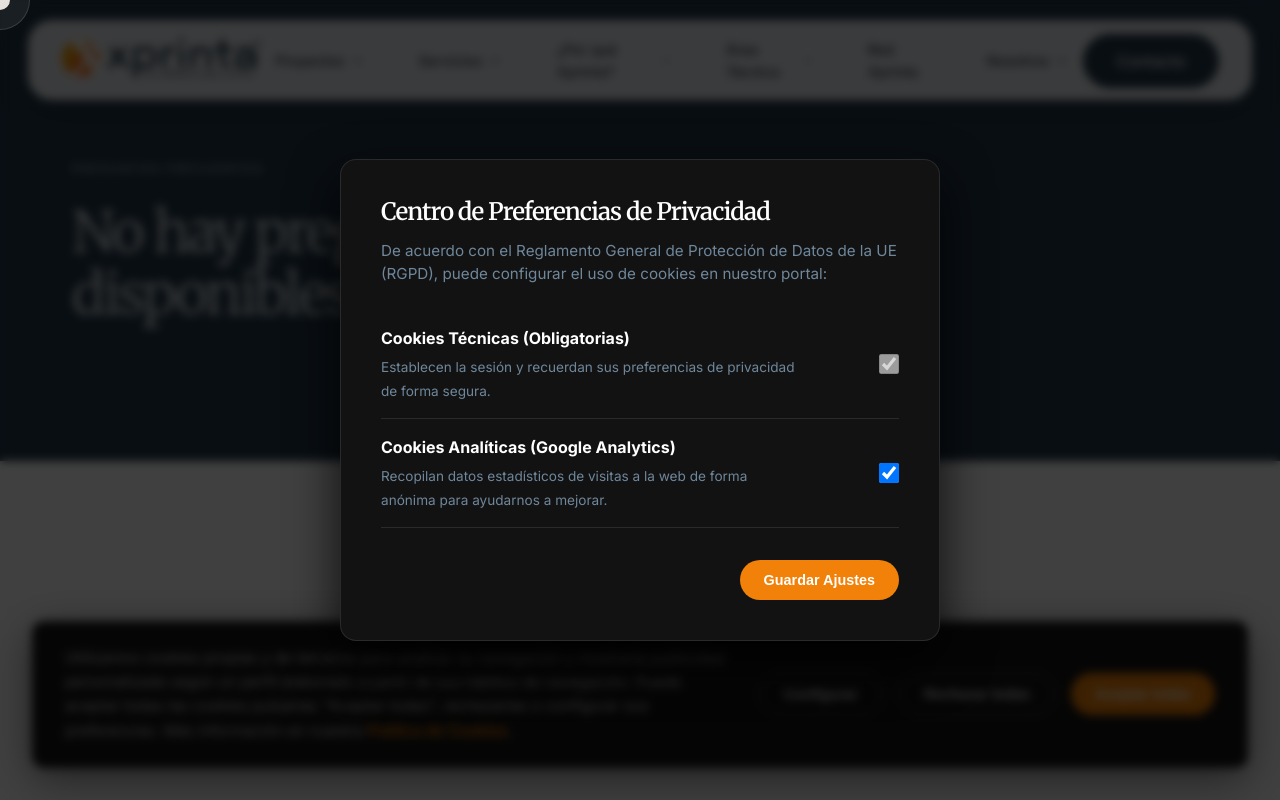
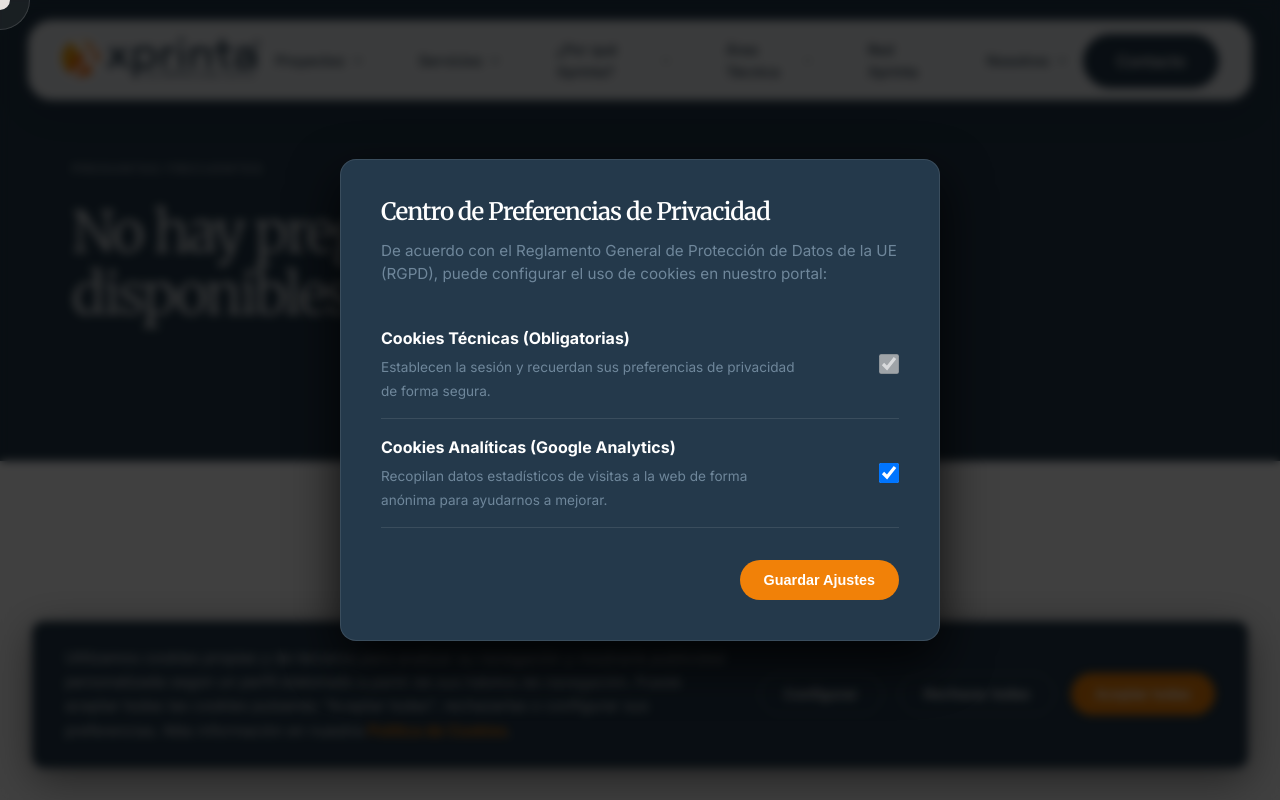
Before and after one commit to desarrolloxprinta/xprintapro, a website built with Vite: page faq.html in a window 1280 px wide. Both pictures are taken after a click on the button "Configurar". Shown: the top 800 px of the page. Built offline with nearby package versions, Linux system fonts and the light colour scheme; some packages are replaced by stand-ins of ours; no server answers; the database is empty.

Commit message:
style: aplicar color primario al banner y modal de RGPD

```diff
--- a/src/style.css
+++ b/src/style.css
@@ -2344,7 +2344,7 @@ html.lenis { height: auto; }
   bottom: 2rem;
   left: 2rem;
   right: 2rem;
-  background: rgba(10, 10, 10, 0.95);
+  background: var(--color-primary);
   backdrop-filter: blur(10px);
   -webkit-backdrop-filter: blur(10px);
   border: 1px solid rgba(255, 255, 255, 0.1);
@@ -2438,7 +2438,7 @@ html.lenis { height: auto; }
 
 .cookie-modal-content {
   position: relative;
-  background: #121212;
+  background: var(--color-primary);
   border: 1px solid rgba(255, 255, 255, 0.1);
   border-radius: 16px;
   width: 100%;
```
